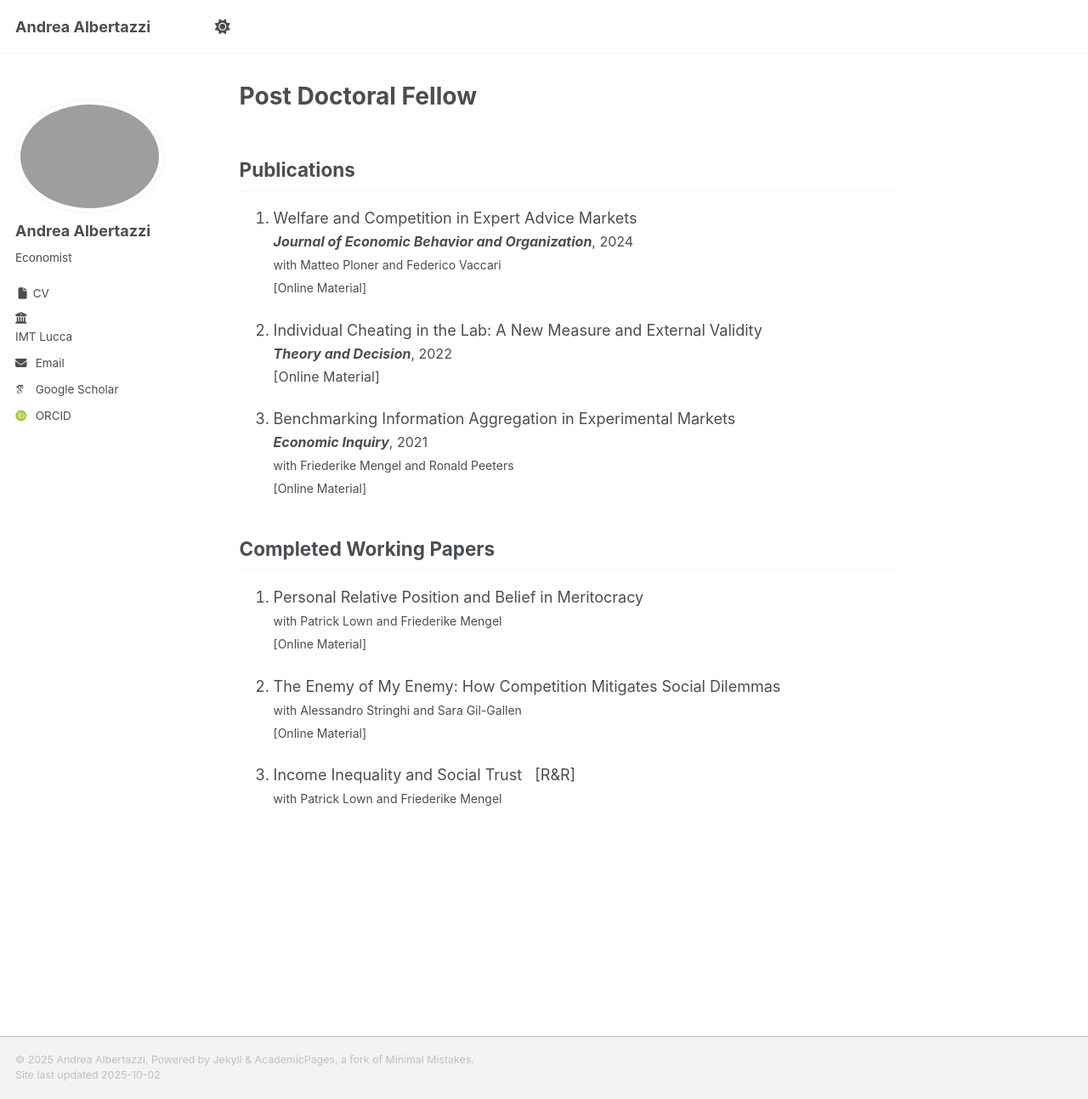
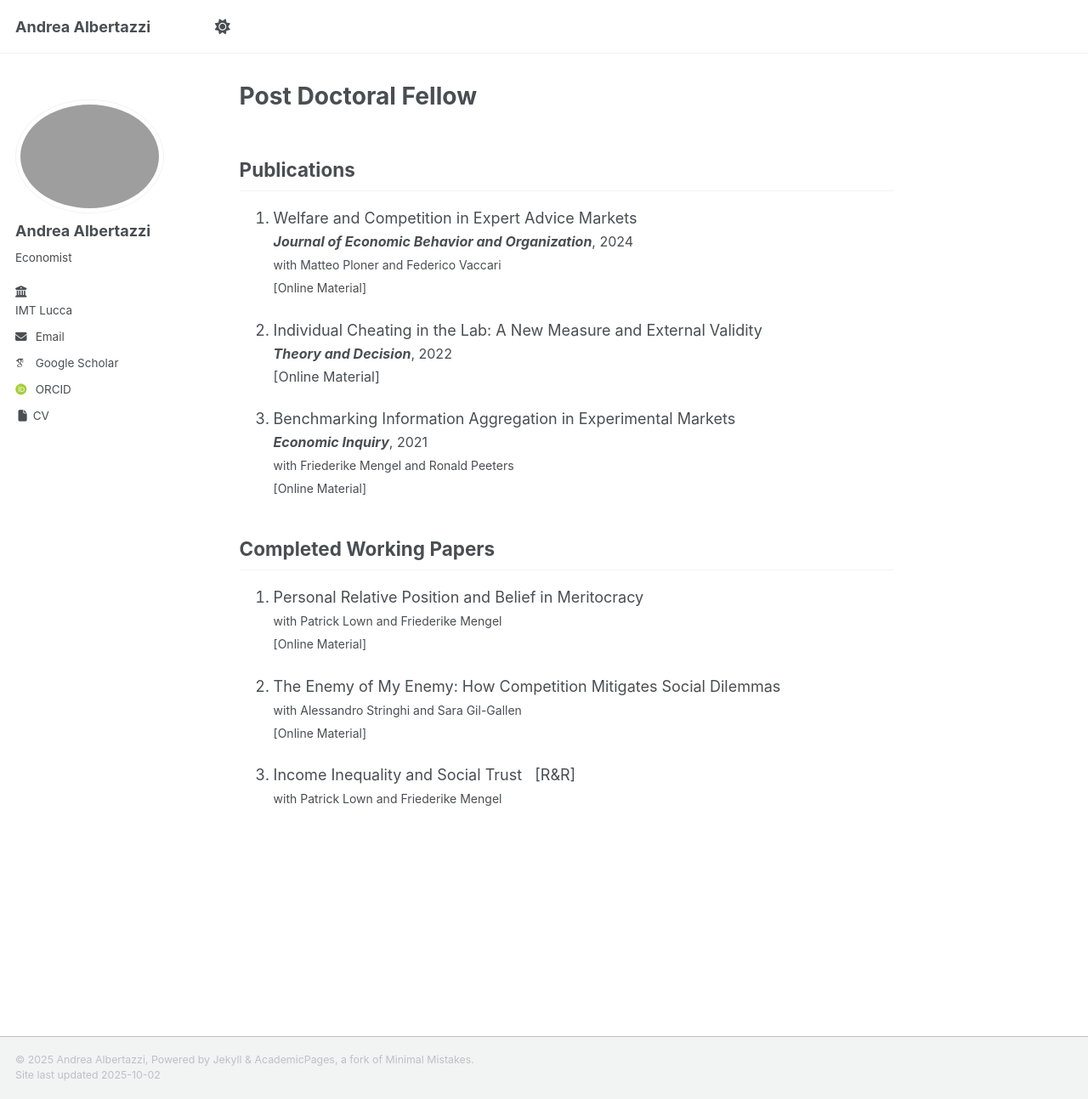
Before and after one commit to tazze87/tazze87.github.io, a Jekyll site: the page built from _pages/about.md, in a window 1280 px wide and 1293 px high. Shown: the whole window at 85% size. Built offline with Jekyll 4.4.1, drawn with Linux system fonts in a browser that asks for light colours; some web fonts are replaced; a script that is not in the unit is left out.

Commit message:
Update author-profile.html

```diff
--- a/_includes/author-profile.html
+++ b/_includes/author-profile.html
@@ -26,13 +26,6 @@
       <!-- Font Awesome icons / Biographic information  -->
       {% if author.location %}
         <li class="author__desktop"><i class="fas fa-fw fa-location-dot icon-pad-right" aria-hidden="true"></i>{{ author.location }}</li>
-      {% endif %}
-      {% if author.cv %}
-        <li>
-          <a href="{{ author.cv }}" target="_blank" rel="noopener noreferrer">
-            <i class="fas fa-fw fa-file"></i> CV
-          </a>
-        </li>
       {% endif %}
       {% if author.employer %}
         <li class="author__desktop"><i class="fas fa-fw fa-building-columns icon-pad-right" aria-hidden="true"></i>{{ author.employer }}</li>
@@ -74,6 +67,14 @@
       {% endif %}
       {% if author.inspire-hep %}
         <li><a href="{{ author.inspire-hep }}"><i class="ai ai-inspire ai-fw icon-pad-right"></i>INSPIRE-HEP</a></li>
+      {% endif %}
+
+      {% if author.cv %}
+        <li>
+          <a href="{{ author.cv }}" target="_blank" rel="noopener noreferrer">
+            <i class="fas fa-fw fa-file"></i> CV
+          </a>
+        </li>
       {% endif %}
 
       <!-- Font Awesome icons / Repositories and software development -->
```
